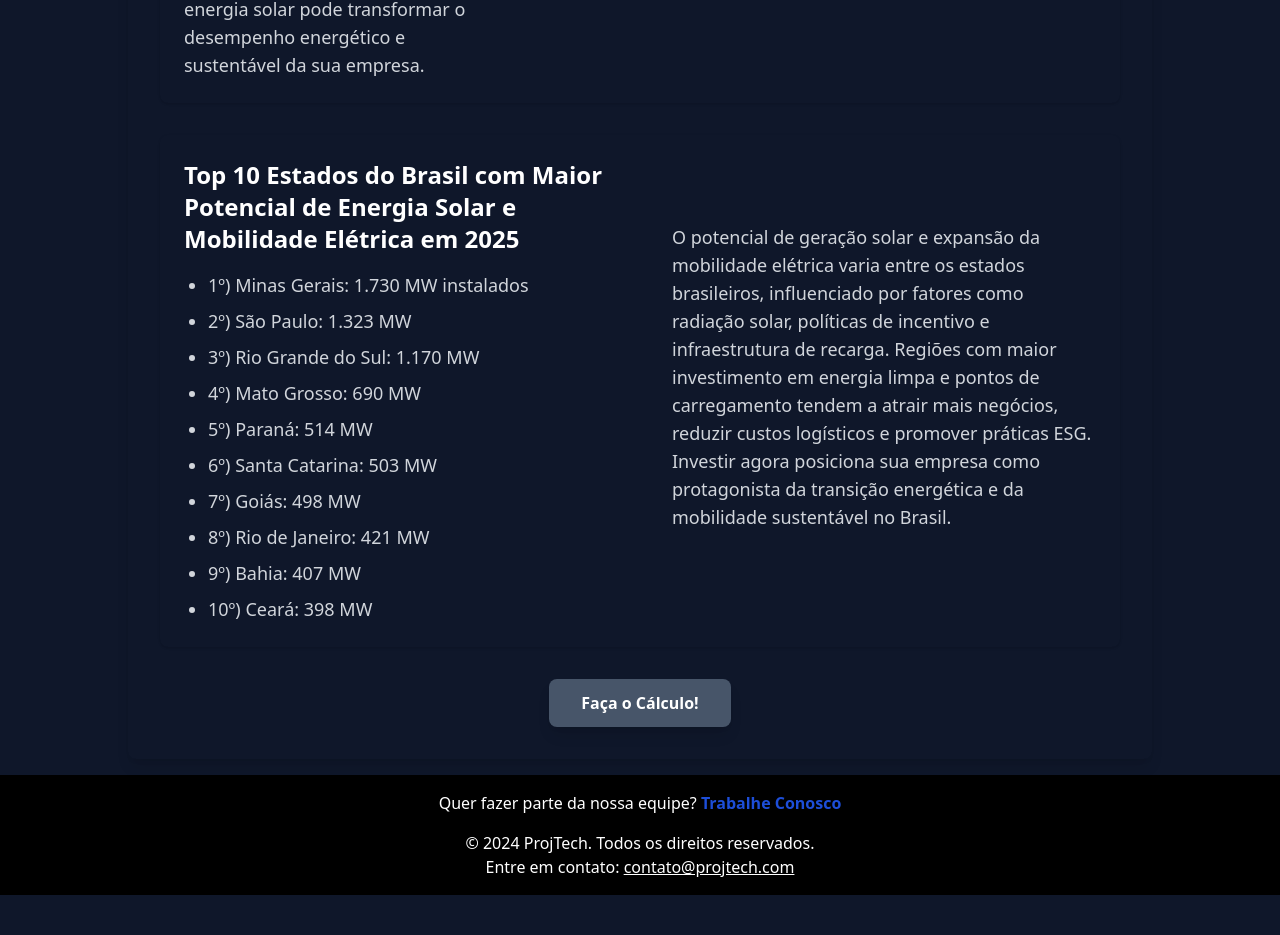
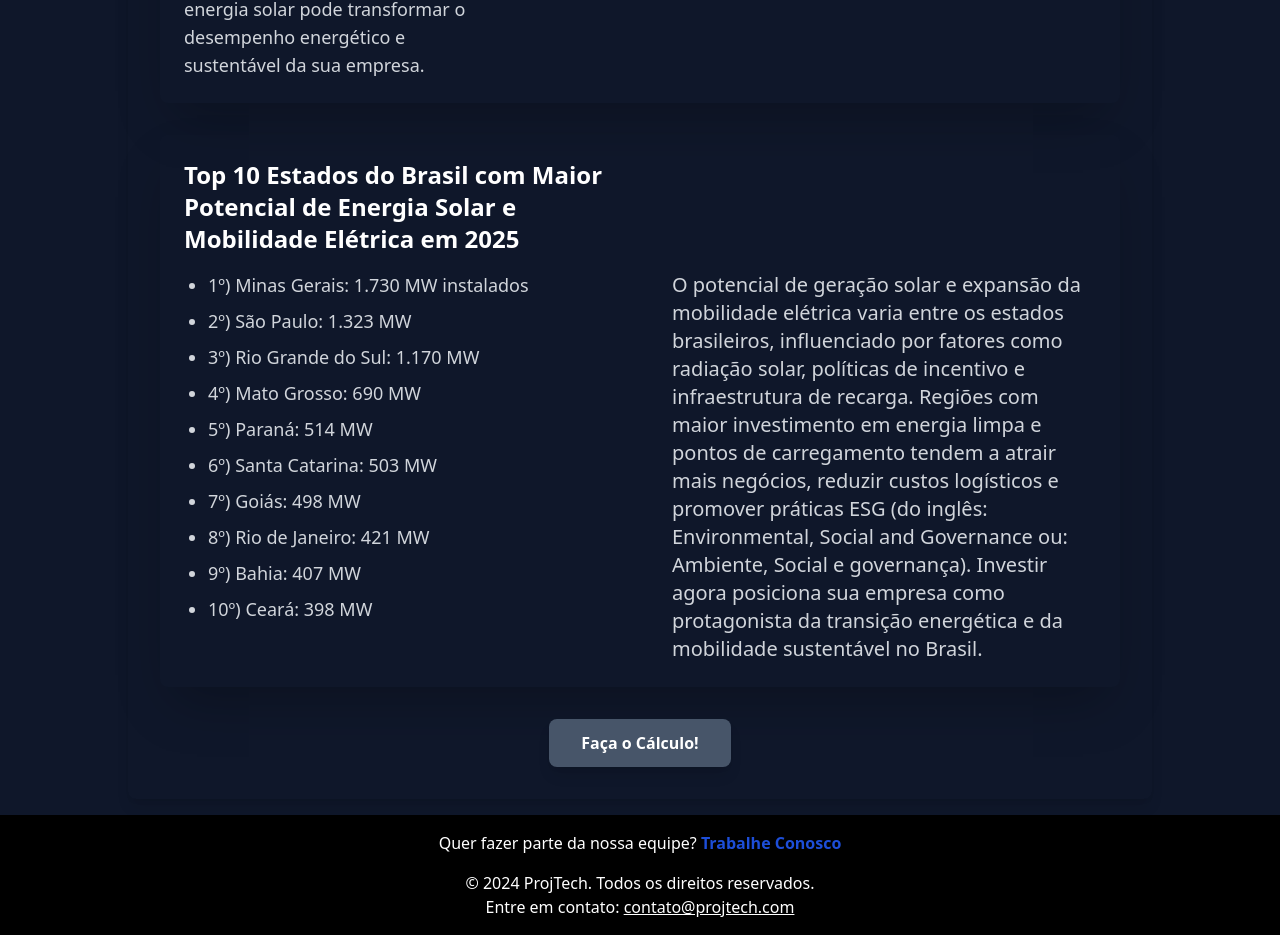
Before and after one commit to gumarson/ProjTech, a Next.js app: page /Calculadora in a window 1280 px wide. Shown: the part 797-1732 px from the top of the page. Before the commit the page ends 1692 px from the top, so only its background shows below. Built offline with nearby package versions, Linux system fonts and the light colour scheme.

Commit message:
style: update shadow styles for improved UI consistency across components

```diff
--- a/src/app/Calculadora/page.tsx
+++ b/src/app/Calculadora/page.tsx
@@ -176,9 +176,9 @@ const CalculadoraPage: React.FC = () => {
       {activeTab === "CidadesPotencial" && (
         <div>
           {/* Simulação de economia corporativa */}
-          <div className="flex flex-col md:flex-row md:space-x-8 items-start p-6 rounded-lg shadow mb-8 transition-all duration-300 hover:shadow-accent-300/30">
+          <div className="flex flex-col md:flex-row md:space-x-8 items-start p-6 rounded-lg shadow-2xl mb-8 transition-all duration-300 hover:shadow-accent-300/30">
             <div className="md:w-1/2">
-              <h2 className="text-2xl font-semibold text-white mb-4">
+              <h2 className="text-2xl font-semibold text-white mb-4 border-accent-400/30 ">
                 Pronto para descobrir o quanto sua empresa pode economizar com energia solar?
               </h2>
               <p className="text-lg text-gray-300 mb-6">
@@ -217,7 +217,7 @@ const CalculadoraPage: React.FC = () => {
           </div>
 
           {/* Ranking de estados */}
-          <div className="flex flex-col md:flex-row p-6 rounded-lg shadow transition-all duration-300 hover:shadow-accent-300/10">
+          <div className="flex flex-col md:flex-row p-6 rounded-lg shadow-2xl transition-all duration-300 hover:shadow-accent-300/30">
             <div className="md:w-1/2">
               <h3 className="text-2xl font-bold text-white mb-4">
                 Top 10 Estados do Brasil com Maior Potencial de Energia Solar e Mobilidade Elétrica em 2025
@@ -237,9 +237,10 @@ const CalculadoraPage: React.FC = () => {
             </div>
 
             <div className="md:w-1/2 md:pl-8">
-              <p className="text-gray-300 text-lg mt-16">
+              <p className="text-gray-300 text-xl mt-28 ">
                 O potencial de geração solar e expansão da mobilidade elétrica varia entre os estados brasileiros, influenciado por fatores como radiação solar, políticas de incentivo e infraestrutura de recarga.
-                Regiões com maior investimento em energia limpa e pontos de carregamento tendem a atrair mais negócios, reduzir custos logísticos e promover práticas ESG.
+                Regiões com maior investimento em energia limpa e pontos de carregamento tendem a atrair mais negócios, reduzir custos logísticos e promover práticas ESG
+                (do inglês: Environmental, Social and Governance ou: Ambiente, Social e governança).
                 Investir agora posiciona sua empresa como protagonista da transição energética e da mobilidade sustentável no Brasil.
               </p>
             </div>
--- a/src/app/Home/page.tsx
+++ b/src/app/Home/page.tsx
@@ -24,7 +24,7 @@ const Home: React.FC = () => {
       </section>
 
       <section className="p-8 rounded-xl shadow-2xl mb-8 transition-all duration-300 hover:shadow-accent-300/10">
-        <h2 className="text-3xl font-bold text-white mb-6 border-b border-accent-400/30 pb-4">
+        <h2 className="text-3xl font-bold text-white mb-6 border-b border-blue-400/30 pb-4">
           Por que investir em energia sustentável para sua empresa?
         </h2>
 
--- a/src/app/QuemSomos/page.tsx
+++ b/src/app/QuemSomos/page.tsx
@@ -5,7 +5,7 @@ import React from "react";
 const QuemSomos: React.FC = () => {
   return (
     <div className="p-8">
-      <section className="p-8 my-4 rounded-lg shadow-md transition-all duration-300 hover:shadow-accent-300/10">
+      <section className="p-8 my-4 rounded-lg shadow-2xl transition-all duration-300 hover:shadow-accent-300/10">
         <h2 className="text-3xl font-bold text-white mb-4">Sobre nós</h2>
         <p className="text-lg text-gray-300 leading-relaxed p-4 rounded-lg">
           Somos uma equipe dedicada a soluções sustentáveis para empresas. Nosso foco é facilitar a implantação de painéis solares em CNPJs, tornando o acesso à energia limpa mais simples, econômica e eficiente para negócios de todos os portes.
```
